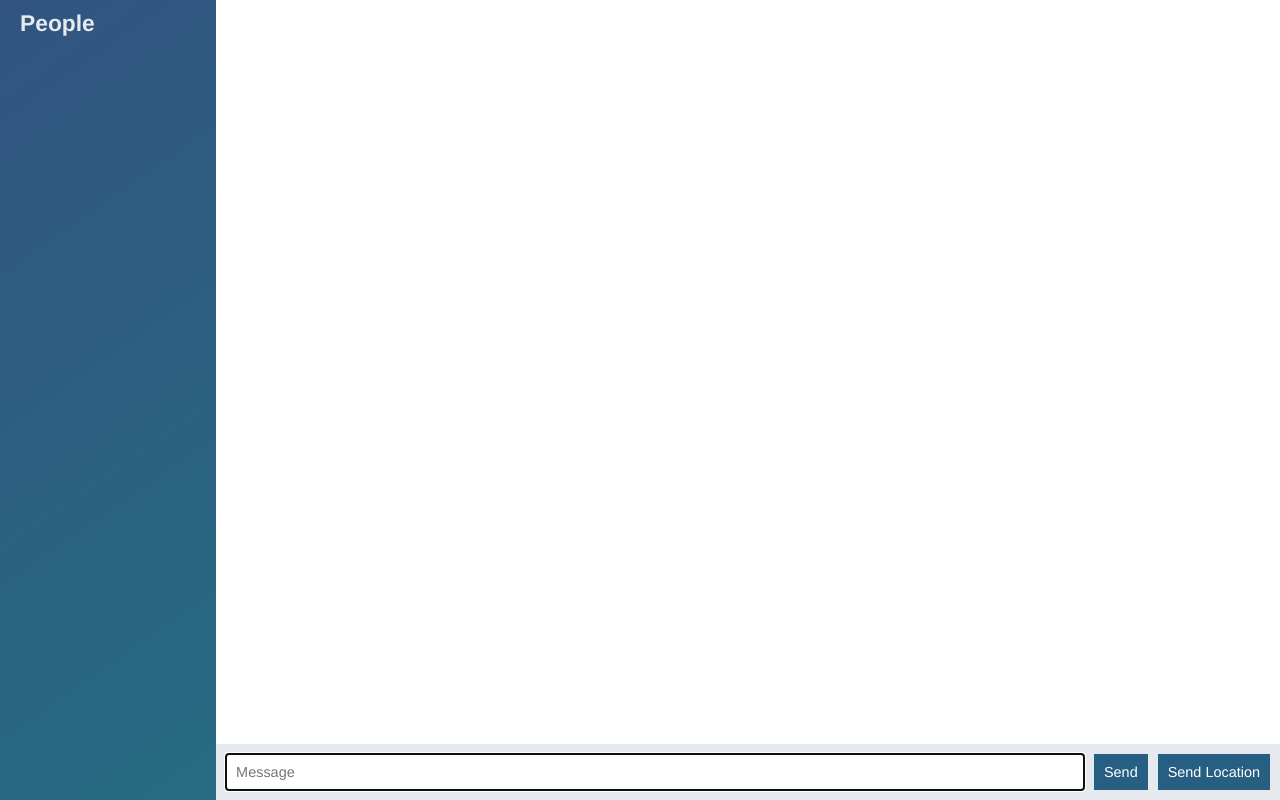
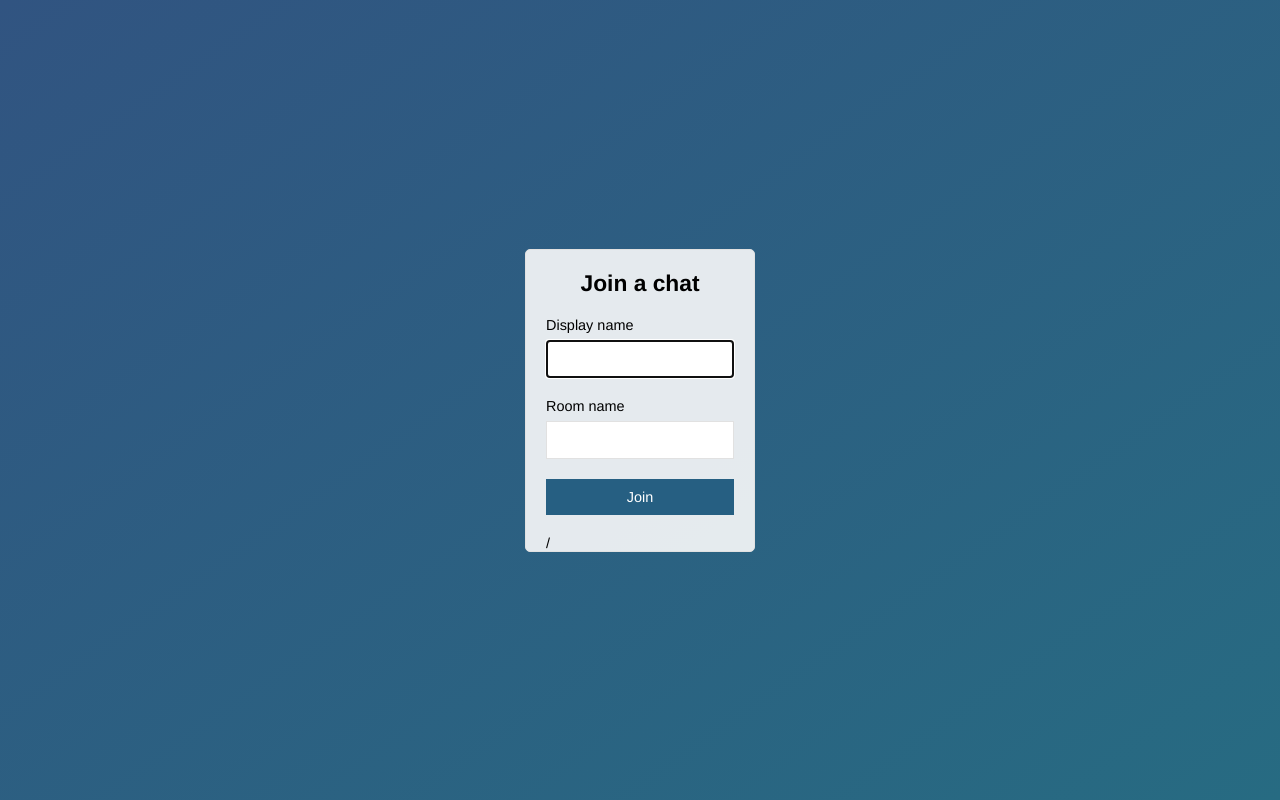
Before and after one commit to sat8ndra/node-chat-api, a website: page public/index.html in a window 1280 px wide. Drawn offline with nearby package versions, Linux system fonts and the light colour scheme; no server answers.

Commit message:
Add join page that submits to chat.html

```diff
--- a/public/index.html
+++ b/public/index.html
@@ -1,62 +1,31 @@
 <!DOCTYPE html>
-
 <html>
 
 <head>
-    <meta charset="utf-8">
+  <meta charset="utf-8" />
+    <title>Join | ChatApp</title>
+    <meta name="viewport" content="width=device-width, initial-scale=1, user-scalable=no">
     <link rel="stylesheet" href="/css/styles.css"/>
   </head>
 
-<body class="chat">
-
-  <div class="chat__sidebar">
-      <h3>People</h3>
-      <div id="users"></div>
+  <body class="centered-form">
+    <div class="centered-form__form">
+      <form action="/chat.html">
+        <div class="form-field">
+          <h3>Join a chat</h3>
         </div>
-
-  <div class="chat__main">
-    <ol id="messages" class="chat__messages"></ol>
-    <div class="chat__footer">
-      <form id="message-form">
-        <input name="message" type="text" placeholder="Message" autofocus autocomplete="off"/>
-        <button>Send</button>
-      </form>
-      <button id="send-location">Send Location</button>
+        <div class="form-field">
+          <label for="">Display name</label>
+          <input type="text" name="name" autofocus/>
         </div>
+        <div class="form-field">
+          <label for="">Room name</label>
+          <input type="text" name="room" />
         </div>
-
-<script id="message-template" type="text/template">
-  <li class="message">
-    <div class="message__title">
-      <h4>{{from}}</h4>
-      <span>{{createdAt}}</span>
+        <div class="form-field">
+          <button>Join</button>
         </div>
-    <div class="message__body">
-      <p>{{text}}</p>
+      </form>/
       </div>
-  </li>
-</script>
-
-<script id="location-message-template" type="text/template">
-  <li class="message">
-    <div class="message__title">
-      <h4>{{from}}</h4>
-      <span>{{createdAt}}</span>
-    </div>
-    <div class="message__body">
-      <p>
-      <a href="{{url}}" target="_blank">My current location</a>
-      </p>
-    </div>
-  </li>
-</script>
-
-  <script src="/socket.io/socket.io.js"></script>
-  <script src="/js/libs/jquery-3.3.1.min.js"></script>
-  <script src="/js/libs/moment.js"></script>
-  <script src="/js/libs/mustache.js"></script>
-  <script src="/js/index.js"></script>
-
   </body>
-
 </html>
```
Also changed, not shown: public/chat.html (added, +63 -0 lines), public/js/chat.js (renamed from public/js/index.js). Lines whose indentation alone changed are shown as unchanged.
